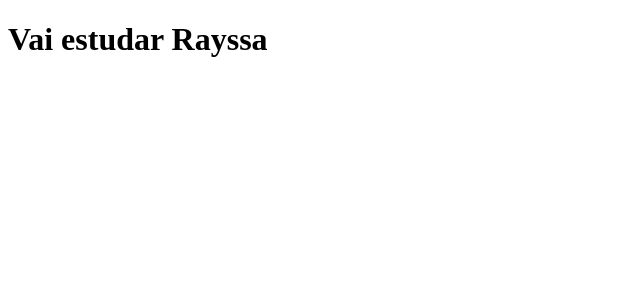
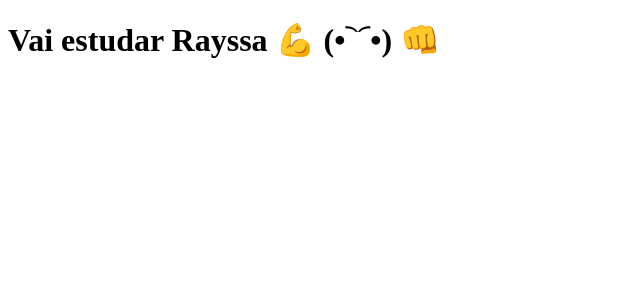
Before and after one commit to raphaelc484/tabnews, a Next.js app: page / in a window 1280 px wide. Shown: the top 300 px of the page, without its empty margins (0-640 px from the left). Built offline with nearby package versions, Linux system fonts and the light colour scheme.

Commit message:
feat: msg motivacional

```diff
--- a/pages/index.js
+++ b/pages/index.js
@@ -1,3 +1,3 @@
 export default function Home() {
-  return <h1>Vai estudar Rayssa</h1>;
+  return <h1>Vai estudar Rayssa 💪 (•︡益︠•) 👊</h1>;
 }
```
